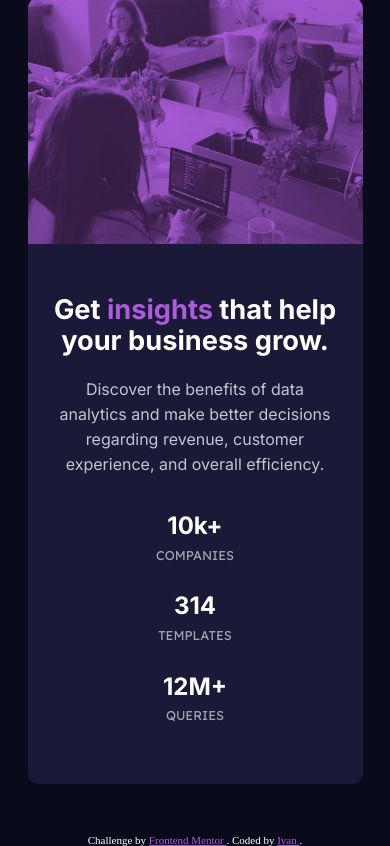
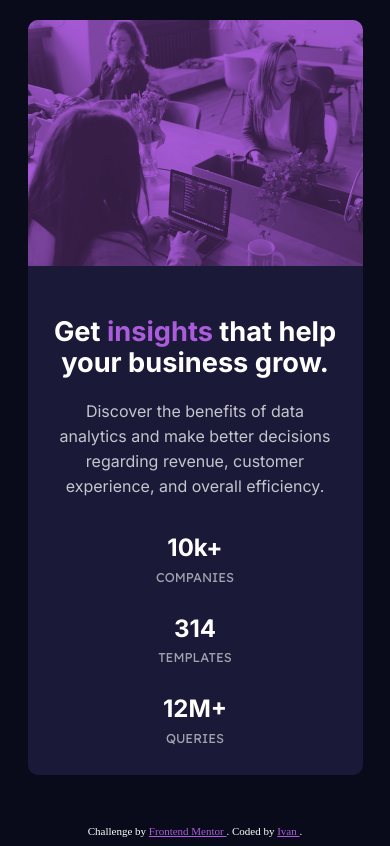
Before and after one commit to Lino-OTM/Stats-preview-card-component, a plain HTML site: page index.html in a window 390 px wide. Drawn offline with Linux system fonts and the light colour scheme.

Commit message:
Full fixed mobile design

```diff
--- a/scss/media-queries.scss
+++ b/scss/media-queries.scss
@@ -1,4 +1,8 @@
 @media (min-width: 916px) {
+
+  body {
+    height: 100vh;
+  }
   .stats-container {
     width: 1140px;
     display: grid;
@@ -48,9 +52,6 @@
 }
 
 @media (max-width: 915px) {
-  .stats-container {
-    min-height: 786px;
-  }
 
   .stats-container__mobile-image {
     width: 100%;
--- a/scss/style.scss
+++ b/scss/style.scss
@@ -5,7 +5,6 @@ body {
   display: flex;
   justify-content: center;
   align-items: center;
-  height: 100vh;
   flex-direction: column;
 }
 
@@ -18,7 +17,7 @@ body {
   display: flex;
   flex-direction: column;
   align-items: center;
-  margin-bottom: 50px;
+  margin: 20px auto 50px;
 
   .stats-container__image-container {
     margin: 0;
```
Also changed, not shown: css/media-queries.css, css/style.css, 2 other files.
